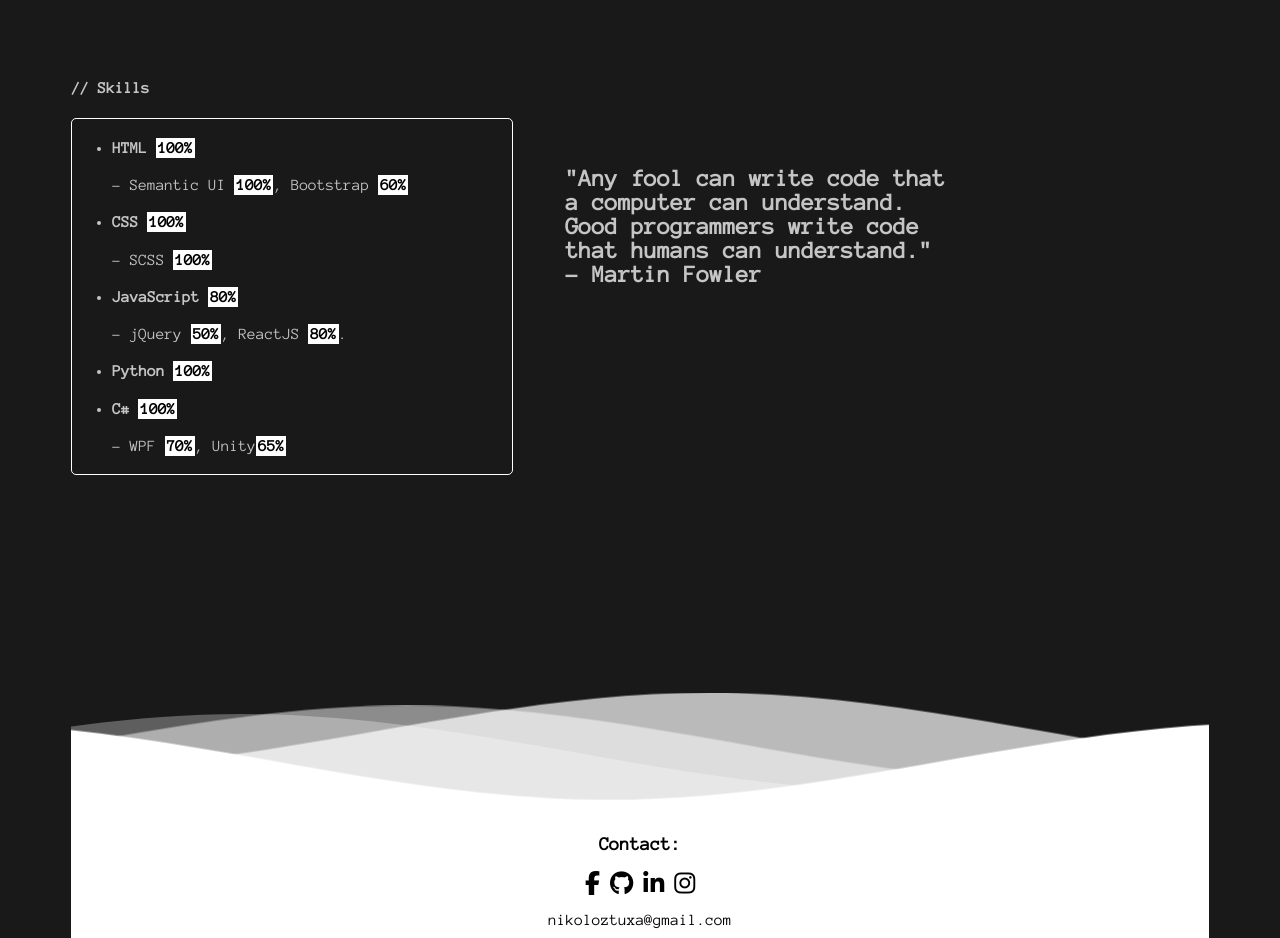
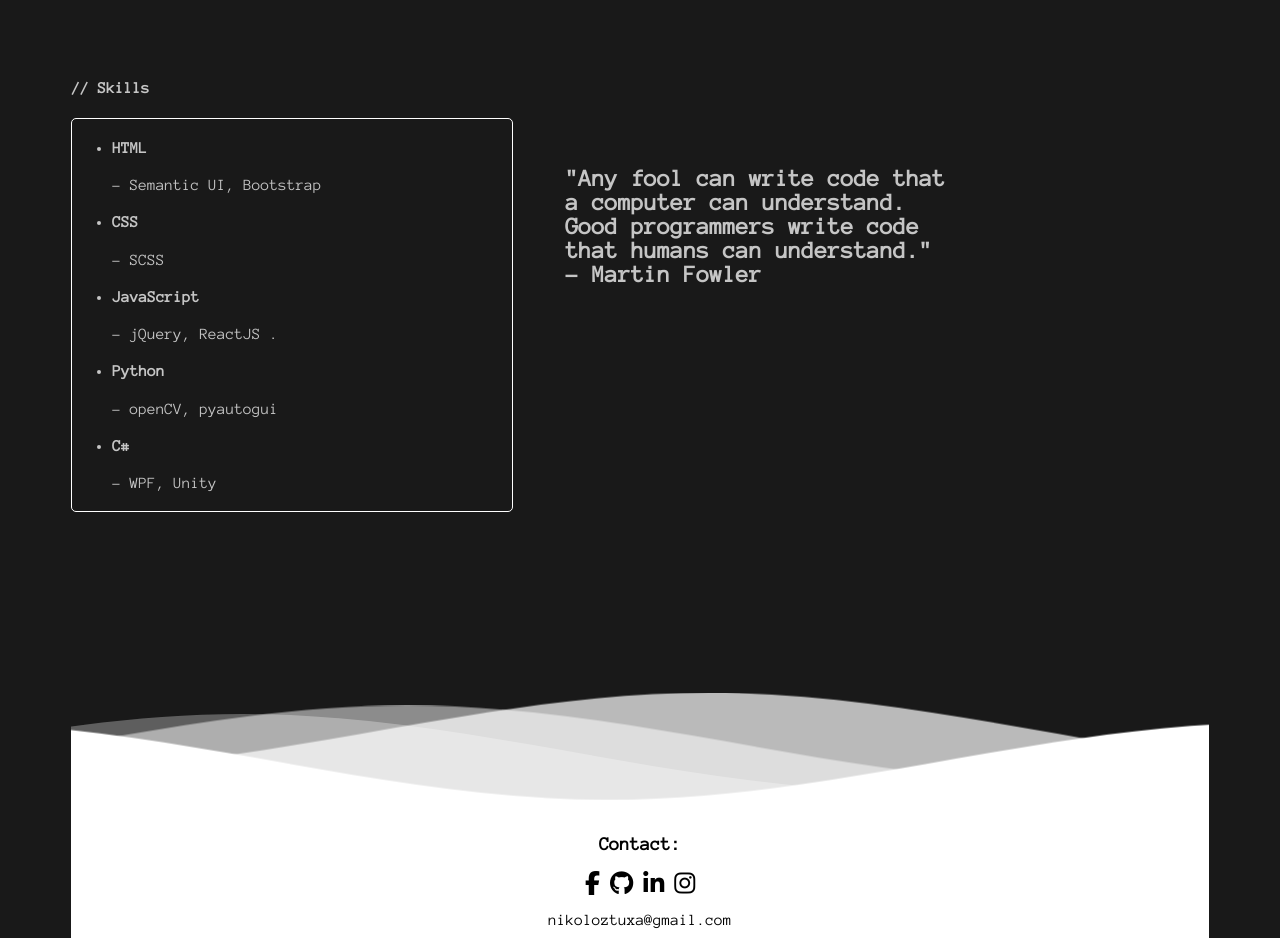
Before and after one commit to Tuxa4Life/PersonalWebisite, a React (Create React App) app: page / in a window 1280 px wide. Shown: the part 1760-2698 px from the top of the page. Built offline with nearby package versions, Linux system fonts and the light colour scheme.

Commit message:
Update App.jsx

```diff
--- a/src/App.jsx
+++ b/src/App.jsx
@@ -43,11 +43,11 @@ const App = () => {
                 <div className="skills-wrapper">
                     <h4>// Skills</h4>
                     <ul>
-                        <li><h4>HTML <strong>100%</strong></h4> - Semantic UI <strong>100%</strong>, Bootstrap <strong>60%</strong></li>
-                        <li><h4>CSS <strong>100%</strong></h4> - SCSS <strong>100%</strong></li>
-                        <li><h4>JavaScript <strong>80%</strong></h4> - jQuery <strong>50%</strong>, ReactJS <strong>80%</strong>.</li>
-                        <li><h4>Python <strong>100%</strong></h4></li>
-                        <li><h4>C# <strong>100%</strong></h4> - WPF <strong>70%</strong>, Unity<strong>65%</strong></li>
+                        <li><h4>HTML</h4> - Semantic UI, Bootstrap </li>
+                        <li><h4>CSS </h4> - SCSS </li>
+                        <li><h4>JavaScript </h4> - jQuery, ReactJS .</li>
+                        <li><h4>Python</h4> - openCV, pyautogui</li>
+                        <li><h4>C#</h4> - WPF, Unity</li>
                     </ul>
                 </div>
                 <div className="quote">
```
